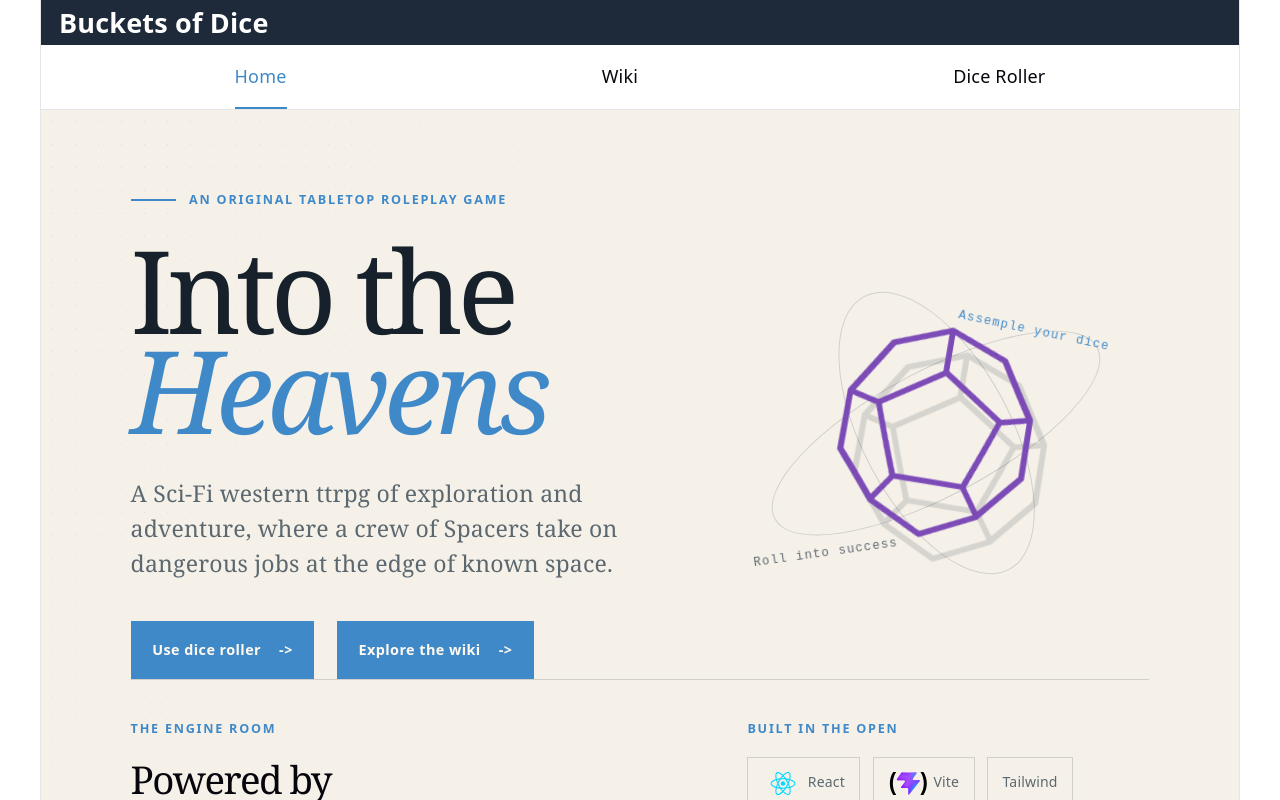
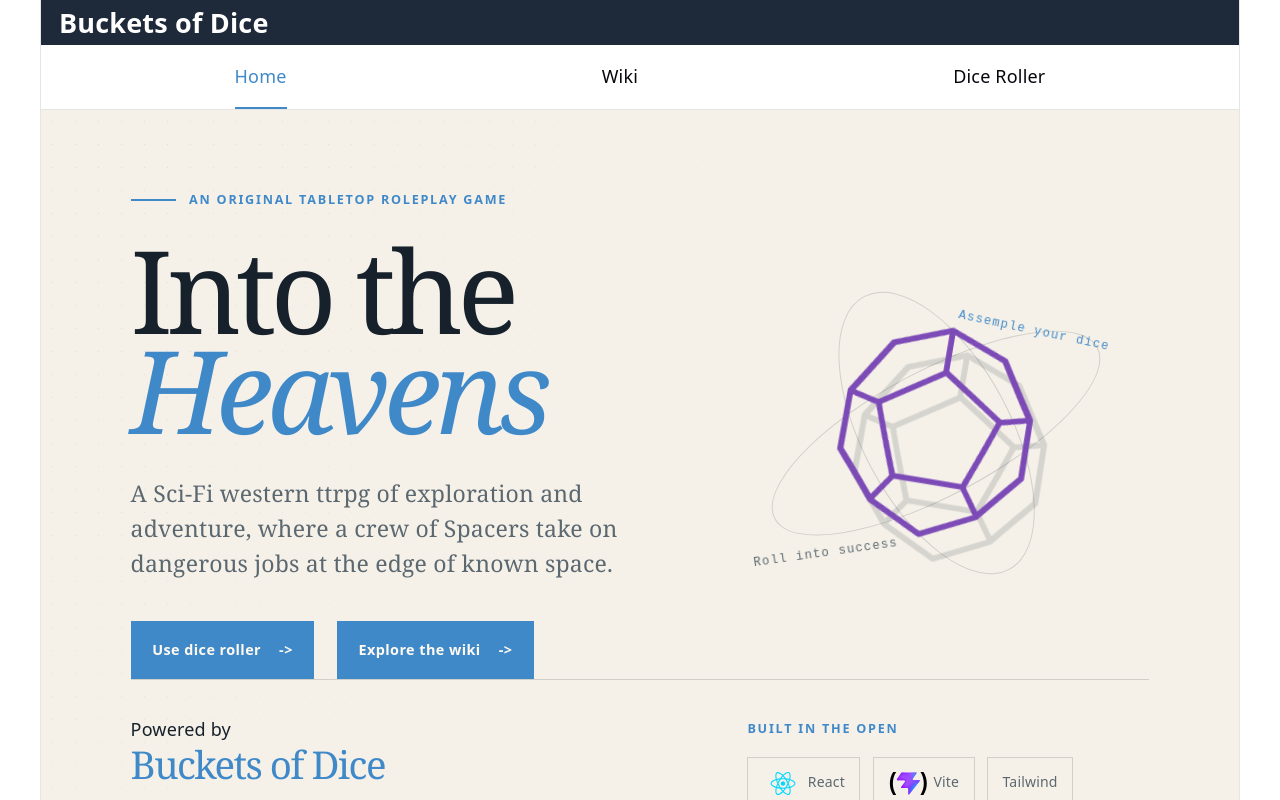
Before and after one commit to jairusaurus-rex/buckets-of-dice, a React (Vite) app: page / in a window 1280 px wide. Shown: the top 800 px of the page. Built offline with nearby package versions, Linux system fonts and the light colour scheme.

Commit message:
fix: update heading structure in HomePage component for improved semantics

```diff
--- a/src/pages/home/HomePage.tsx
+++ b/src/pages/home/HomePage.tsx
@@ -46,8 +46,7 @@ export const HomePage = () => {
 
       <section className={styles.infoGrid}>
         <div className={styles.infoLead}>
-          <p className={styles.sectionLabel}>The engine room</p>
-          <h2>Powered by</h2>
+          <h3>Powered by</h3>
           <h2><span>Buckets of Dice</span></h2>
           <p>
             A fast, easy-to-read dice-pool system designed to emphasize accessibility, freedom of action, teamwork, and resource management.
```
